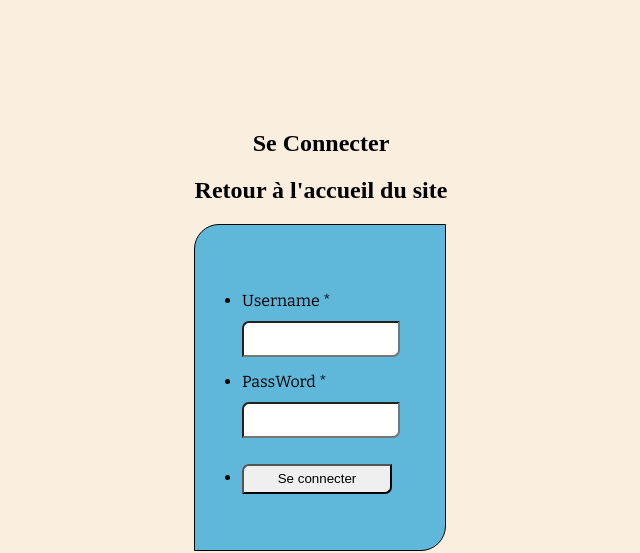
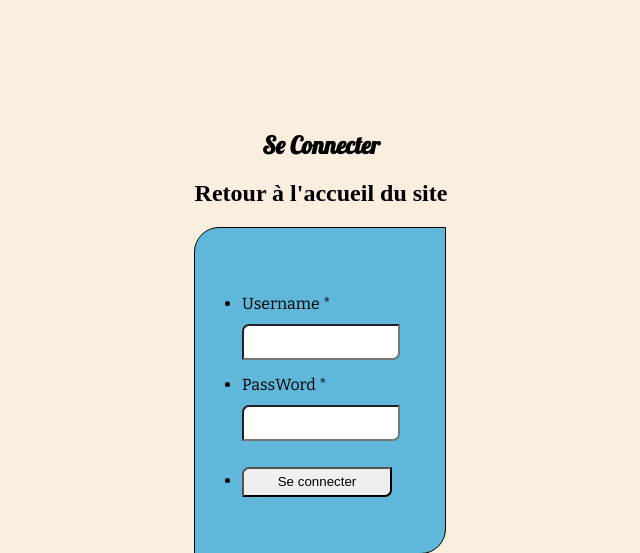
Before and after one commit to WebCF2m2017/tchat2017, a PHP site: page / in a window 1280 px wide. Shown: the top 553 px of the page, without its empty margins (319-959 px from the left). Run offline with PHP 8.4, Linux system fonts and the light colour scheme; a stand-in replaces the project's code that opens the database connection; some libraries are stand-ins or nearby versions.

Commit message:
css de la page d'accueil

```diff
--- a/accueil.php
+++ b/accueil.php
@@ -35,6 +35,7 @@ if(isset($_POST['clogin'])&&isset($_POST['cmdp'])){
         <link rel="stylesheet" type="text/css" href="css/style.css">
         <link href="https://fonts.googleapis.com/css?family=Indie+Flower" rel="stylesheet">
         <link href="https://fonts.googleapis.com/css?family=Bitter" rel="stylesheet">
+        <link href="https://fonts.googleapis.com/css?family=Bitter|Lobster" rel="stylesheet">
         	<script>
 			function init() {
 				document.getElementById('title').onmouseover = miseEnGras;
--- a/css/style.css
+++ b/css/style.css
@@ -7,8 +7,8 @@ body {
 }
 #title{
     text-align: center;
-
-
+    font-family: 'Bitter', serif;
+    font-family: 'Lobster', cursive;
 }
 #galeriep{
     text-align: center;
```
